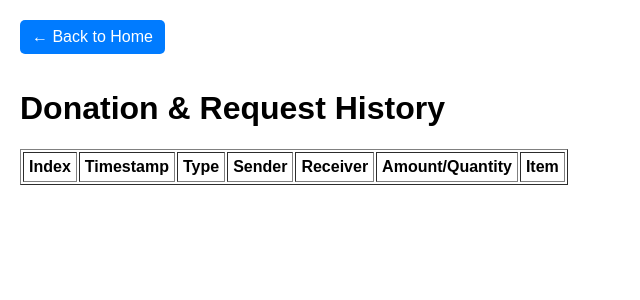
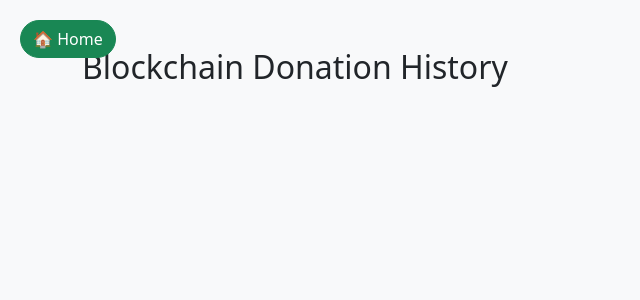
Before and after one commit to YoonMe105/KitaKongsi, a Flask app: page /history in a window 1280 px wide. Shown: the top 300 px of the page, without its empty margins (0-640 px from the left). Run offline with Flask 3, Linux system fonts and the light colour scheme; lists and menus that the app fills with data are empty.

Commit message:
Final update

```diff
--- /dev/null
+++ b/blockchain_data.json
@@ -0,0 +1 @@
+{"blockchain": [{"index": 1, "timestamp": "2025-08-08 17:52:53", "donation_type": "money", "sender": "cfb", "receiver": "", "data": {"amount": 4520202.0}}, {"index": 2, "timestamp": "2025-08-08 17:52:59", "donation_type": "money_request", "sender": "", "receiver": " bbn", "data": {"amount": 6.0}}, {"index": 3, "timestamp": "2025-08-08 17:53:22", "donation_type": "food", "sender": "dszf", "receiver": "", "data": {"type": "Rice", "quantity": 6}}, {"index": 4, "timestamp": "2025-08-08 17:53:38", "donation_type": "food_request", "sender": "", "receiver": ";g", "data": {"type": "Rice", "quantity": 1}}], "money_balance": 4520196.0, "food_balances": {"Rice": 5}}
--- a/food-donation-blockchain/app.py
+++ b/food-donation-blockchain/app.py
@@ -1,115 +1,127 @@
 from flask import Flask, render_template, request, redirect, url_for, flash
 import time
+import json
+import os
 
 app = Flask(__name__)
 app.secret_key = "secret"
 
-# Blockchain data
+# Blockchain
 blockchain = []
-remaining_money = 0.0
-food_stock = {}  # {food_name: quantity}
+money_balance = 0
+food_balances = {}  # { "Rice": 10, "Noodles": 5 }
 
-# Block structure
-def create_block(index, timestamp, donation_type, sender, receiver, amount_or_quantity, item_name=None):
-    return {
-        "index": index,
-        "timestamp": timestamp,
-        "donation_type": donation_type,  # "money" or "food"
+DATA_FILE = "blockchain_data.json"
+
+# -------- Blockchain Functions --------
+def load_data():
+    global blockchain, money_balance, food_balances
+    if os.path.exists(DATA_FILE):
+        with open(DATA_FILE, "r") as f:
+            data = json.load(f)
+            blockchain = data.get("blockchain", [])
+            money_balance = data.get("money_balance", 0)
+            food_balances = data.get("food_balances", {})
+    else:
+        blockchain.clear()
+        money_balance = 0
+        food_balances.clear()
+
+def save_data():
+    with open(DATA_FILE, "w") as f:
+        json.dump({
+            "blockchain": blockchain,
+            "money_balance": money_balance,
+            "food_balances": food_balances
+        }, f)
+
+def add_block(donation_type, sender, receiver, data):
+    block = {
+        "index": len(blockchain) + 1,
+        "timestamp": time.strftime("%Y-%m-%d %H:%M:%S"),
+        "donation_type": donation_type,
         "sender": sender,
         "receiver": receiver,
-        "amount_or_quantity": amount_or_quantity,
-        "item_name": item_name
+        "data": data
     }
+    blockchain.append(block)
+    save_data()
 
-# Home
+# -------- Routes --------
 @app.route("/")
 def home():
-    return render_template("index.html", money_balance=remaining_money, food_stock=food_stock)
+    return render_template("home.html",
+                           money_balance=money_balance,
+                           food_balances=food_balances)
 
-# Donate money
 @app.route("/donate_money", methods=["GET", "POST"])
 def donate_money():
-    global remaining_money
+    global money_balance
     if request.method == "POST":
-        sender = request.form["sender"]
+        sender = request.form["name"]
         amount = float(request.form["amount"])
         if amount <= 0:
-            flash("Amount must be greater than zero.")
+            flash("Invalid amount.", "danger")
             return redirect(url_for("donate_money"))
-        block = create_block(len(blockchain) + 1, time.strftime("%Y-%m-%d %H:%M:%S"),
-                             "money", sender, None, amount)
-        blockchain.append(block)
-        remaining_money += amount
-        flash("Money donation recorded successfully!")
+        money_balance += amount
+        add_block("money", sender, "", {"amount": amount})
+        flash("Money donation successful!", "success")
         return redirect(url_for("home"))
-    return render_template("donate_money.html")
+    return render_template("form.html", page_type="donate_money")
 
-# Donate food
+@app.route("/request_money", methods=["GET", "POST"])
+def request_money():
+    global money_balance
+    if request.method == "POST":
+        receiver = request.form["name"]
+        amount = float(request.form["amount"])
+        if amount <= 0 or amount > money_balance:
+            flash("Invalid request amount.", "danger")
+            return redirect(url_for("request_money"))
+        money_balance -= amount
+        add_block("money_request", "", receiver, {"amount": amount})
+        flash("Money request fulfilled!", "success")
+        return redirect(url_for("home"))
+    return render_template("form.html", page_type="request_money", max_money=money_balance)
+
 @app.route("/donate_food", methods=["GET", "POST"])
 def donate_food():
-    global food_stock
+    global food_balances
+    food_types = ["Rice", "Noodles", "Canned Food", "Biscuits", "Milk"]
     if request.method == "POST":
-        sender = request.form["sender"]
-        item_name = request.form["item_name"]
+        sender = request.form["name"]
+        food_type = request.form["food_type"]
         quantity = int(request.form["quantity"])
         if quantity <= 0:
-            flash("Quantity must be greater than zero.")
+            flash("Invalid quantity.", "danger")
             return redirect(url_for("donate_food"))
-        block = create_block(len(blockchain) + 1, time.strftime("%Y-%m-%d %H:%M:%S"),
-                             "food", sender, None, quantity, item_name)
-        blockchain.append(block)
-        food_stock[item_name] = food_stock.get(item_name, 0) + quantity
-        flash("Food donation recorded successfully!")
+        food_balances[food_type] = food_balances.get(food_type, 0) + quantity
+        add_block("food", sender, "", {"type": food_type, "quantity": quantity})
+        flash("Food donation successful!", "success")
         return redirect(url_for("home"))
-    return render_template("donate_food.html")
+    return render_template("form.html", page_type="donate_food", food_types=food_types)
 
-# Request money
-@app.route("/request_money", methods=["GET", "POST"])
-def request_money():
-    global remaining_money
-    if request.method == "POST":
-        receiver = request.form["receiver"]
-        request_amount = float(request.form["amount"])
-        if request_amount <= 0:
-            flash("Amount must be greater than zero.")
-            return redirect(url_for("request_money"))
-        if request_amount > remaining_money:
-            flash("Not enough funds available.")
-            return redirect(url_for("request_money"))
-        block = create_block(len(blockchain) + 1, time.strftime("%Y-%m-%d %H:%M:%S"),
-                             "money_request", None, receiver, request_amount)
-        blockchain.append(block)
-        remaining_money -= request_amount
-        flash("Money request fulfilled!")
-        return redirect(url_for("home"))
-    return render_template("request_money.html", available_money=remaining_money)
-
-# Request food
 @app.route("/request_food", methods=["GET", "POST"])
 def request_food():
-    global food_stock
+    global food_balances
+    available_types = [ftype for ftype, qty in food_balances.items() if qty > 0]
     if request.method == "POST":
-        receiver = request.form["receiver"]
-        item_name = request.form["item_name"]
+        receiver = request.form["name"]
+        food_type = request.form["food_type"]
         quantity = int(request.form["quantity"])
-        if quantity <= 0:
-            flash("Quantity must be greater than zero.")
+        if food_type not in food_balances or quantity <= 0 or quantity > food_balances[food_type]:
+            flash("Invalid request.", "danger")
             return redirect(url_for("request_food"))
-        if item_name not in food_stock or quantity > food_stock[item_name]:
-            flash("Not enough stock for this food item.")
-            return redirect(url_for("request_food"))
-        block = create_block(len(blockchain) + 1, time.strftime("%Y-%m-%d %H:%M:%S"),
-                             "food_request", None, receiver, quantity, item_name)
-        blockchain.append(block)
-        food_stock[item_name] -= quantity
-        flash("Food request fulfilled!")
+        food_balances[food_type] -= quantity
+        add_block("food_request", "", receiver, {"type": food_type, "quantity": quantity})
+        flash("Food request fulfilled!", "success")
         return redirect(url_for("home"))
-    return render_template("request_food.html", food_items=food_stock)
+    return render_template("form.html", page_type="request_food", food_types=available_types)
 
-# History
 @app.route("/history")
 def history():
     return render_template("history.html", blockchain=blockchain)
 
 if __name__ == "__main__":
+    load_data()
     app.run(debug=True)
--- a/food-donation-blockchain/templates/base.html
+++ /dev/null
@@ -1,32 +0,0 @@
-<!DOCTYPE html>
-<html>
-<head>
-    <title>Donation Blockchain</title>
-    <style>
-        body { font-family: Arial, sans-serif; margin: 20px; }
-        .back-button {
-            display: inline-block;
-            margin-bottom: 15px;
-            padding: 8px 12px;
-            background-color: #007BFF;
-            color: white;
-            text-decoration: none;
-            border-radius: 5px;
-        }
-        .back-button:hover {
-            background-color: #0056b3;
-        }
-        .flash { color: red; }
-    </style>
-</head>
-<body>
-    {% with messages = get_flashed_messages() %}
-      {% if messages %}
-        {% for msg in messages %}
-          <div class="flash">{{ msg }}</div>
-        {% endfor %}
-      {% endif %}
-    {% endwith %}
-    {% block content %}{% endblock %}
-</body>
-</html>
--- a/food-donation-blockchain/templates/history.html
+++ b/food-donation-blockchain/templates/history.html
@@ -1,27 +1,32 @@
-{% extends "base.html" %}
-{% block content %}
-<a href="{{ url_for('home') }}" class="back-button">← Back to Home</a>
-<h1>Donation & Request History</h1>
-<table border="1" cellpadding="5">
-    <tr>
-        <th>Index</th>
-        <th>Timestamp</th>
-        <th>Type</th>
-        <th>Sender</th>
-        <th>Receiver</th>
-        <th>Amount/Quantity</th>
-        <th>Item</th>
-    </tr>
+<!DOCTYPE html>
+<html>
+<head>
+    <title>History</title>
+    <link href="https://cdn.jsdelivr.net/npm/bootstrap@5.3.0/dist/css/bootstrap.min.css" rel="stylesheet">
+    <style>
+        .back-btn {
+            position: fixed;
+            top: 20px;
+            left: 20px;
+        }
+    </style>
+</head>
+<body class="bg-light">
+<a href="{{ url_for('home') }}" class="btn btn-success rounded-pill back-btn">🏠 Home</a>
+
+<div class="container py-5">
+    <h2>Blockchain Donation History</h2>
     {% for block in blockchain %}
-    <tr>
-        <td>{{ block.index }}</td>
-        <td>{{ block.timestamp }}</td>
-        <td>{{ block.donation_type }}</td>
-        <td>{{ block.sender or "-" }}</td>
-        <td>{{ block.receiver or "-" }}</td>
-        <td>{{ block.amount_or_quantity }}</td>
-        <td>{{ block.item_name or "-" }}</td>
-    </tr>
+        <div class="card mb-3 shadow-sm">
+            <div class="card-body">
+                <h5 class="card-title">#{{ block.index }} - {{ block.donation_type }}</h5>
+                <p class="mb-1"><strong>From:</strong> {{ block.sender or "N/A" }}</p>
+                <p class="mb-1"><strong>To:</strong> {{ block.receiver or "N/A" }}</p>
+                <p class="mb-1"><strong>Data:</strong> {{ block.data }}</p>
+                <small class="text-muted">{{ block.timestamp }}</small>
+            </div>
+        </div>
     {% endfor %}
-</table>
-{% endblock %}
+</div>
+</body>
+</html>
```
Also changed, not shown: food-donation-blockchain/templates/donate.html (deleted, +0 -46 lines), food-donation-blockchain/templates/donate_food.html (deleted, +0 -14 lines), food-donation-blockchain/templates/donate_money.html (deleted, +0 -12 lines), food-donation-blockchain/templates/form.html (added, +61 -0 lines), food-donation-blockchain/templates/home.html (added, +33 -0 lines), food-donation-blockchain/templates/index.html (deleted, +0 -16 lines), food-donation-blockchain/templates/main.html (deleted, +0 -24 lines), food-donation-blockchain/templates/receive.html (deleted, +0 -90 lines), food-donation-blockchain/templates/request_food.html (deleted, +0 -20 lines), food-donation-blockchain/templates/request_money.html (deleted, +0 -13 lines).
